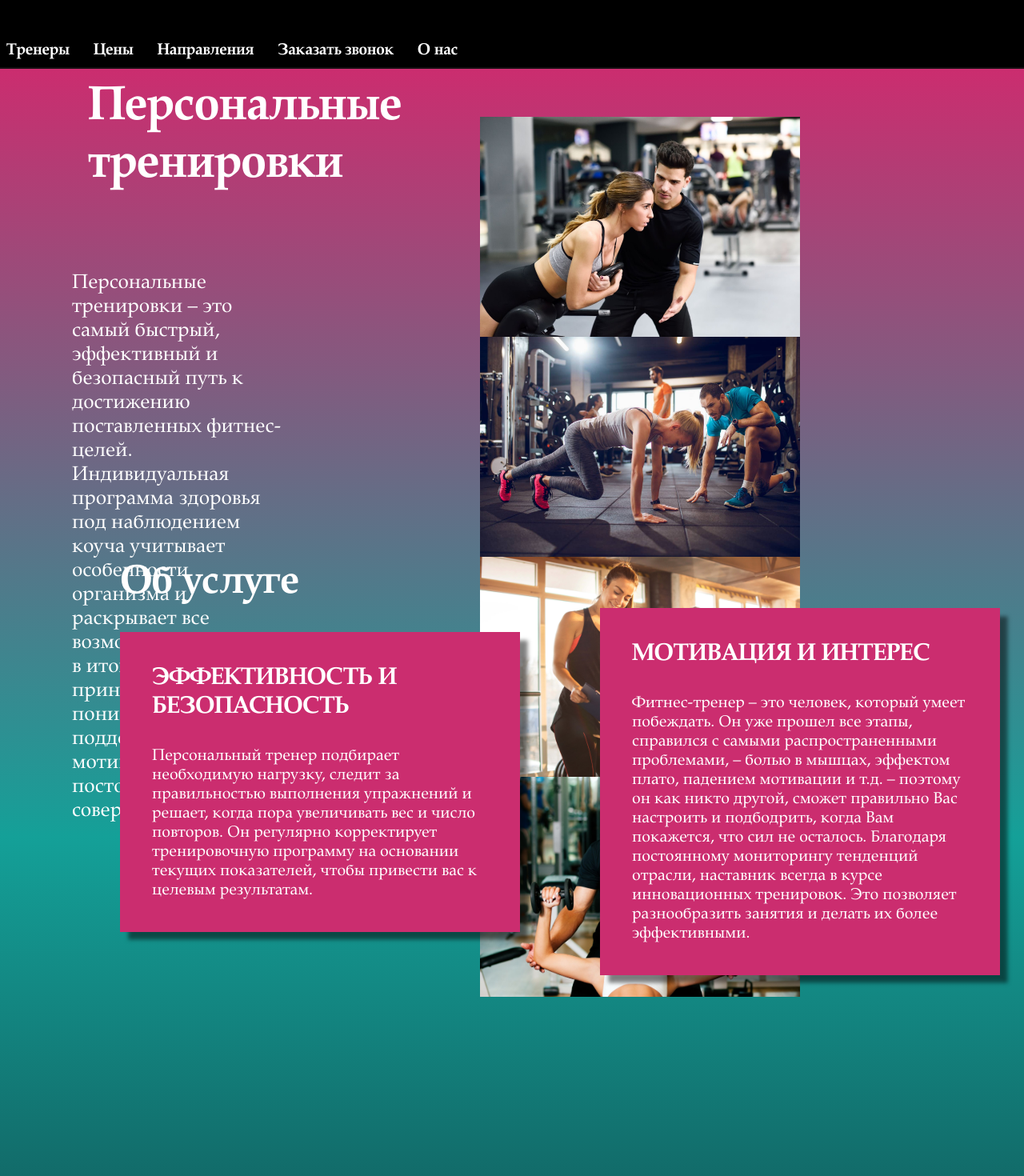
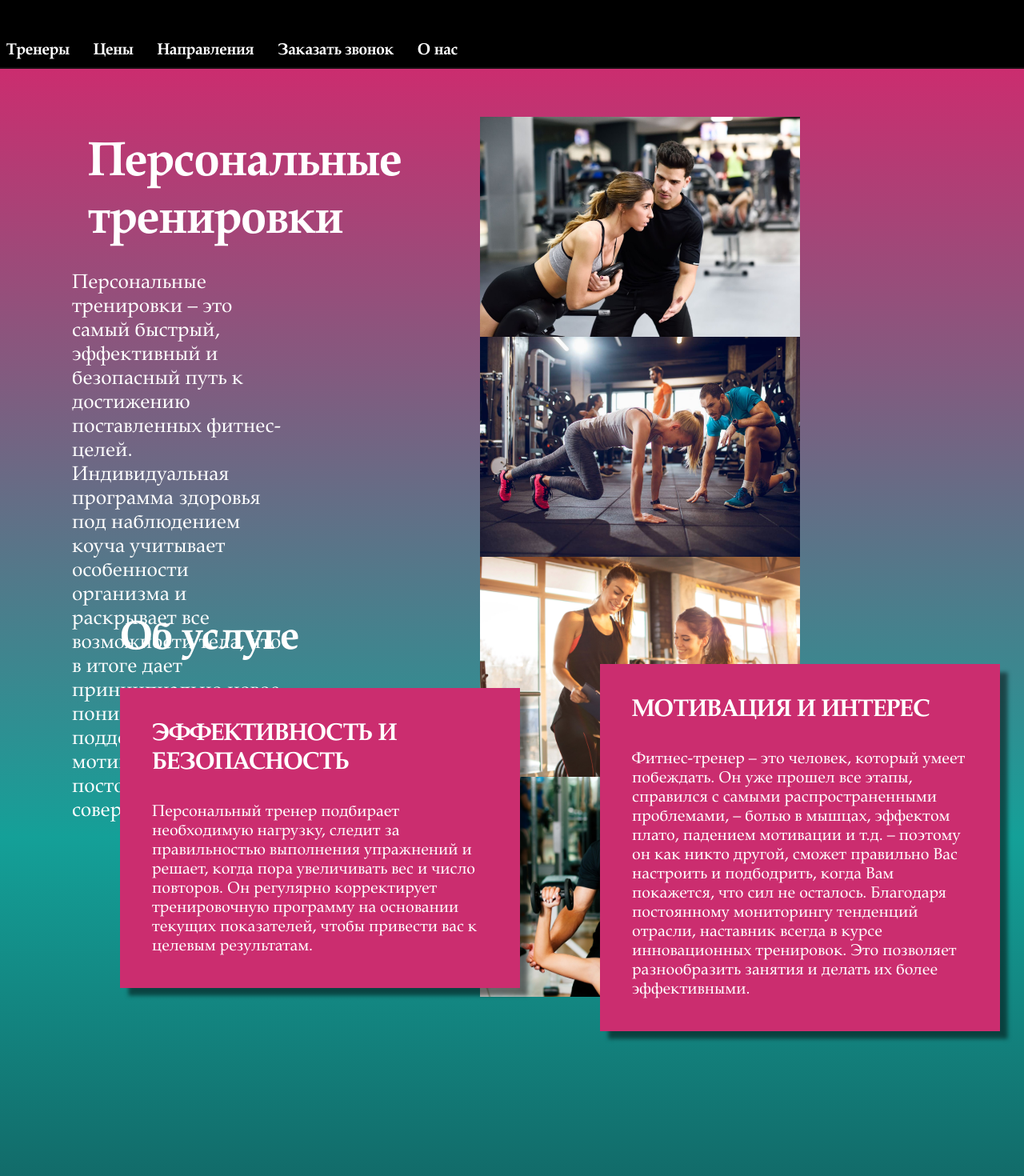
Before and after one commit to algorithm-ssau/SportCenter, a React (Create React App) app in the folder my-app/: page /Direct2 in a window 1280 px wide. Shown: the top 1470 px of the page at 80% size. Built offline with nearby package versions, Linux system fonts and the light colour scheme; no server answers.

Commit message:
редактирование файлов direct2

```diff
--- a/my-app/src/Direct2.css
+++ b/my-app/src/Direct2.css
@@ -66,19 +66,19 @@ body{
 
 .box7{
     position:absolute;
-    top:700px;
+    top:770px;
     left: 150px;
 }
 
-.box8{
+.boxs8{
     position: absolute;
-    top:790px;
+    top:860px;
     left: 150px;;
 }
 
 
 .box9{
     position: absolute;
-    top:760px;
+    top:830px;
     left: 750px;;
 }
--- a/my-app/src/Direct2.js
+++ b/my-app/src/Direct2.js
@@ -13,7 +13,7 @@ function Direct2(){
                 <div className="Direct">
                     <br/>
 
-                    <div className="box1">
+                    <div className="boxs1">
                         <div style={{  fontFamily: "Garamond", fontWeight: "bold",fontSize: "60px"}}>Персональные тренировки</div>
                     </div>
                     <br/>
@@ -41,7 +41,7 @@ function Direct2(){
                     </div>
 
 
-                    <div className="box8">
+                    <div className="boxs8">
                             <div className="rectangle2">
                                 <div style={{fontFamily:"Garamond",fontWeight:"bolder",fontSize:"30px",paddingLeft:"40px",paddingTop:"40px",paddingRight:"40px"}}>ЭФФЕКТИВНОСТЬ И БЕЗОПАСНОСТЬ</div>
                                 <br></br>
```
